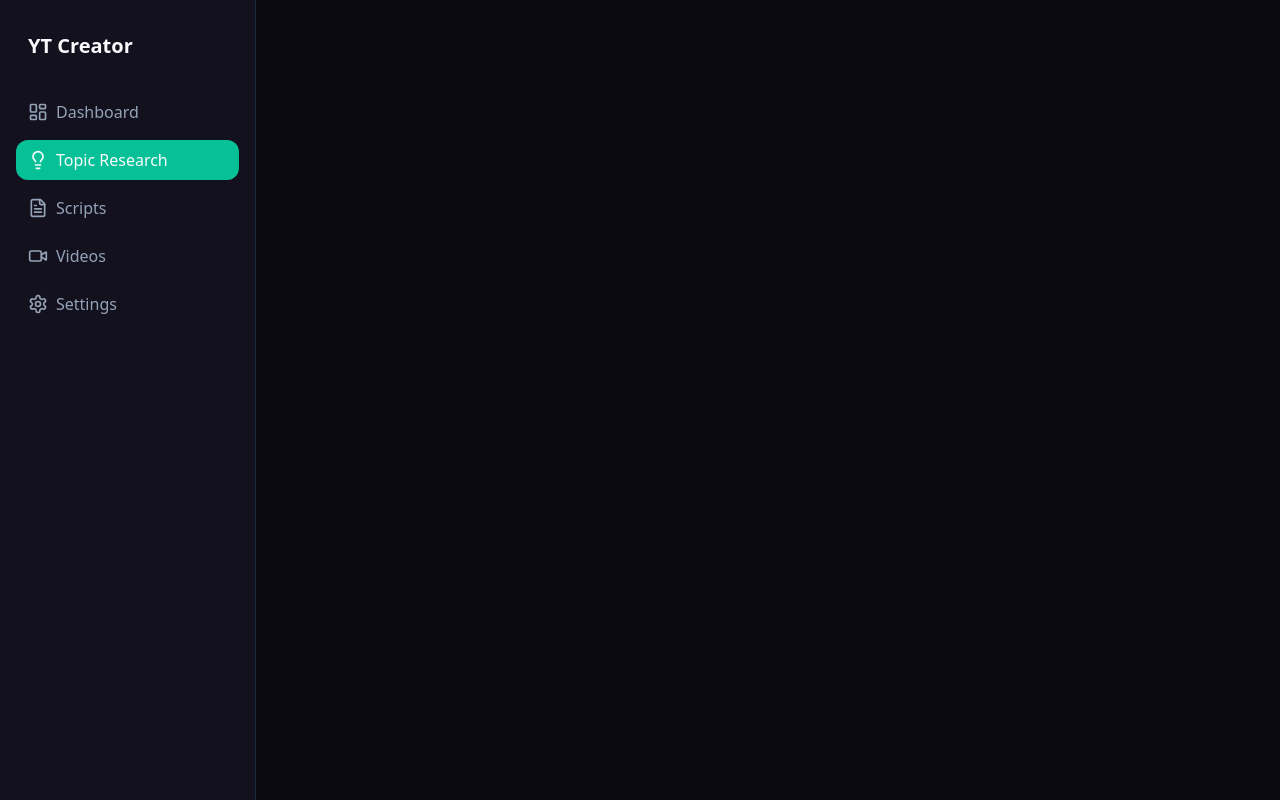
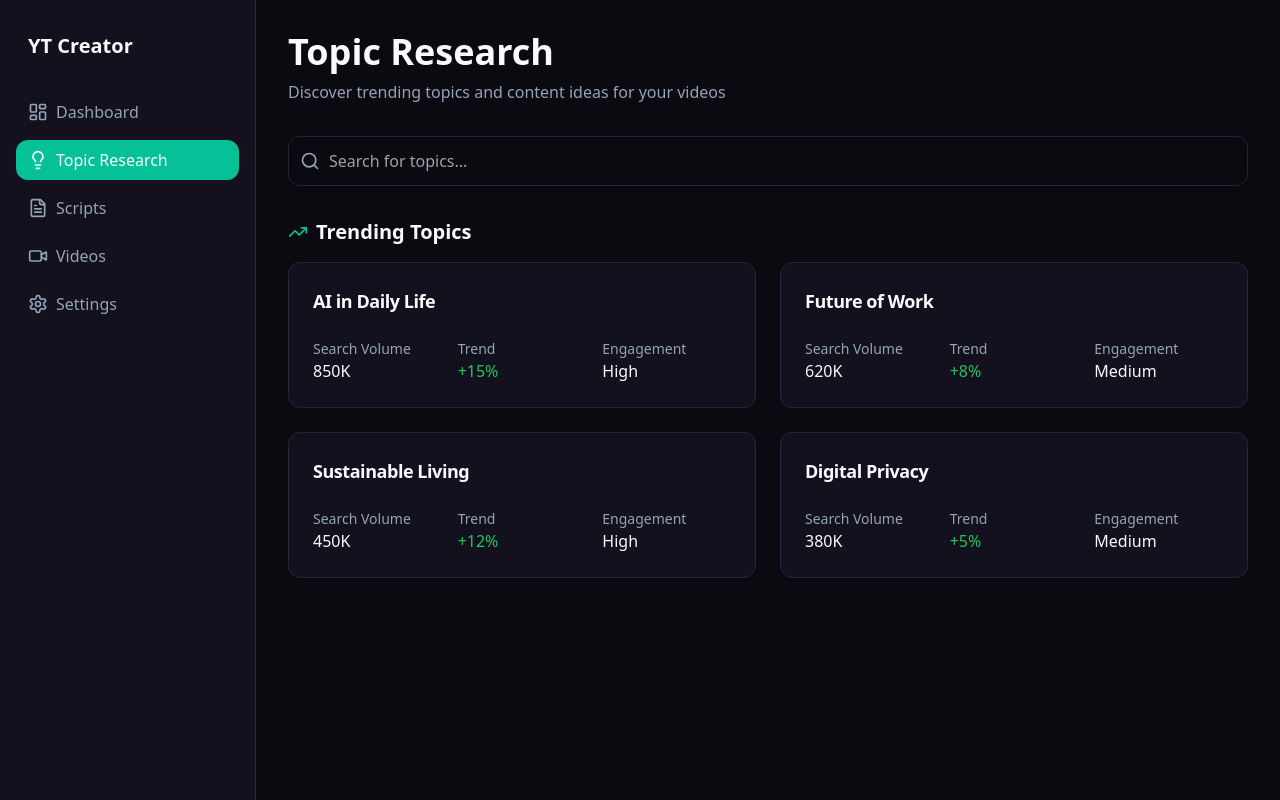
Before and after one commit to pavanharati/autoube-genius, a React (Vite) app: page /topics in a window 1280 px wide. Built offline with nearby package versions, Linux system fonts and the light colour scheme.

Commit message:
Build topic research feature
Implement the topic research functionality as requested. This includes the necessary components and logic to support the feature within the existing application structure.
[skip gpt_engineer]

```diff
--- a/src/App.tsx
+++ b/src/App.tsx
@@ -1,28 +1,19 @@
-import { Toaster } from "@/components/ui/toaster";
-import { Toaster as Sonner } from "@/components/ui/sonner";
-import { TooltipProvider } from "@/components/ui/tooltip";
-import { QueryClient, QueryClientProvider } from "@tanstack/react-query";
-import { BrowserRouter, Routes, Route } from "react-router-dom";
+import { BrowserRouter as Router, Routes, Route } from "react-router-dom";
 import DashboardLayout from "./components/DashboardLayout";
 import Dashboard from "./pages/Dashboard";
+import TopicResearch from "./pages/TopicResearch";
 
-const queryClient = new QueryClient();
-
-const App = () => (
-  <QueryClientProvider client={queryClient}>
-    <TooltipProvider>
-      <Toaster />
-      <Sonner />
-      <BrowserRouter>
+function App() {
+  return (
+    <Router>
       <DashboardLayout>
         <Routes>
           <Route path="/" element={<Dashboard />} />
-            {/* Other routes will be added later */}
+          <Route path="/topics" element={<TopicResearch />} />
         </Routes>
       </DashboardLayout>
-      </BrowserRouter>
-    </TooltipProvider>
-  </QueryClientProvider>
+    </Router>
   );
+}
 
 export default App;
--- /dev/null
+++ b/src/pages/TopicResearch.tsx
@@ -0,0 +1,93 @@
+import { useState } from "react";
+import { Search, TrendingUp } from "lucide-react";
+import { Card, CardContent, CardHeader, CardTitle } from "@/components/ui/card";
+
+const TopicResearch = () => {
+  const [searchQuery, setSearchQuery] = useState("");
+
+  // Mock trending topics data (in a real app, this would come from an API)
+  const trendingTopics = [
+    {
+      topic: "AI in Daily Life",
+      searchVolume: "850K",
+      trend: "+15%",
+      engagement: "High",
+    },
+    {
+      topic: "Future of Work",
+      searchVolume: "620K",
+      trend: "+8%",
+      engagement: "Medium",
+    },
+    {
+      topic: "Sustainable Living",
+      searchVolume: "450K",
+      trend: "+12%",
+      engagement: "High",
+    },
+    {
+      topic: "Digital Privacy",
+      searchVolume: "380K",
+      trend: "+5%",
+      engagement: "Medium",
+    },
+  ];
+
+  return (
+    <div className="space-y-8">
+      <div>
+        <h1 className="text-4xl font-bold">Topic Research</h1>
+        <p className="text-muted-foreground mt-2">
+          Discover trending topics and content ideas for your videos
+        </p>
+      </div>
+
+      {/* Search Section */}
+      <div className="relative">
+        <Search className="absolute left-3 top-1/2 -translate-y-1/2 text-muted-foreground h-5 w-5" />
+        <input
+          type="text"
+          placeholder="Search for topics..."
+          value={searchQuery}
+          onChange={(e) => setSearchQuery(e.target.value)}
+          className="w-full pl-10 pr-4 py-3 rounded-lg border bg-background"
+        />
+      </div>
+
+      {/* Trending Topics */}
+      <div>
+        <div className="flex items-center gap-2 mb-4">
+          <TrendingUp className="h-5 w-5 text-accent" />
+          <h2 className="text-xl font-semibold">Trending Topics</h2>
+        </div>
+        <div className="grid grid-cols-1 md:grid-cols-2 gap-6">
+          {trendingTopics.map((topic, index) => (
+            <Card key={index}>
+              <CardHeader>
+                <CardTitle className="text-lg">{topic.topic}</CardTitle>
+              </CardHeader>
+              <CardContent>
+                <div className="grid grid-cols-3 gap-4">
+                  <div>
+                    <p className="text-sm text-muted-foreground">Search Volume</p>
+                    <p className="font-medium">{topic.searchVolume}</p>
+                  </div>
+                  <div>
+                    <p className="text-sm text-muted-foreground">Trend</p>
+                    <p className="font-medium text-green-500">{topic.trend}</p>
+                  </div>
+                  <div>
+                    <p className="text-sm text-muted-foreground">Engagement</p>
+                    <p className="font-medium">{topic.engagement}</p>
+                  </div>
+                </div>
+              </CardContent>
+            </Card>
+          ))}
+        </div>
+      </div>
+    </div>
+  );
+};
+
+export default TopicResearch;
```
Lines whose indentation alone changed are shown as unchanged.
